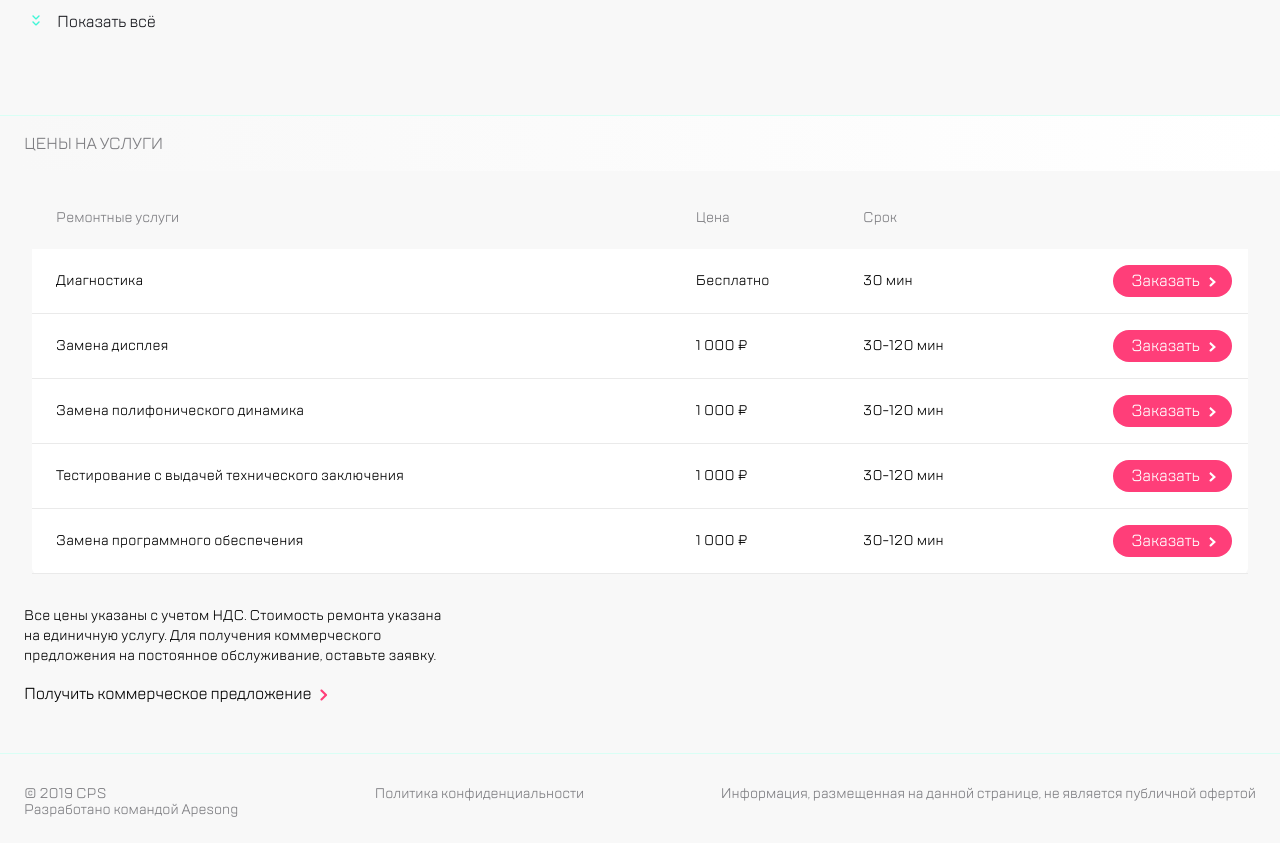
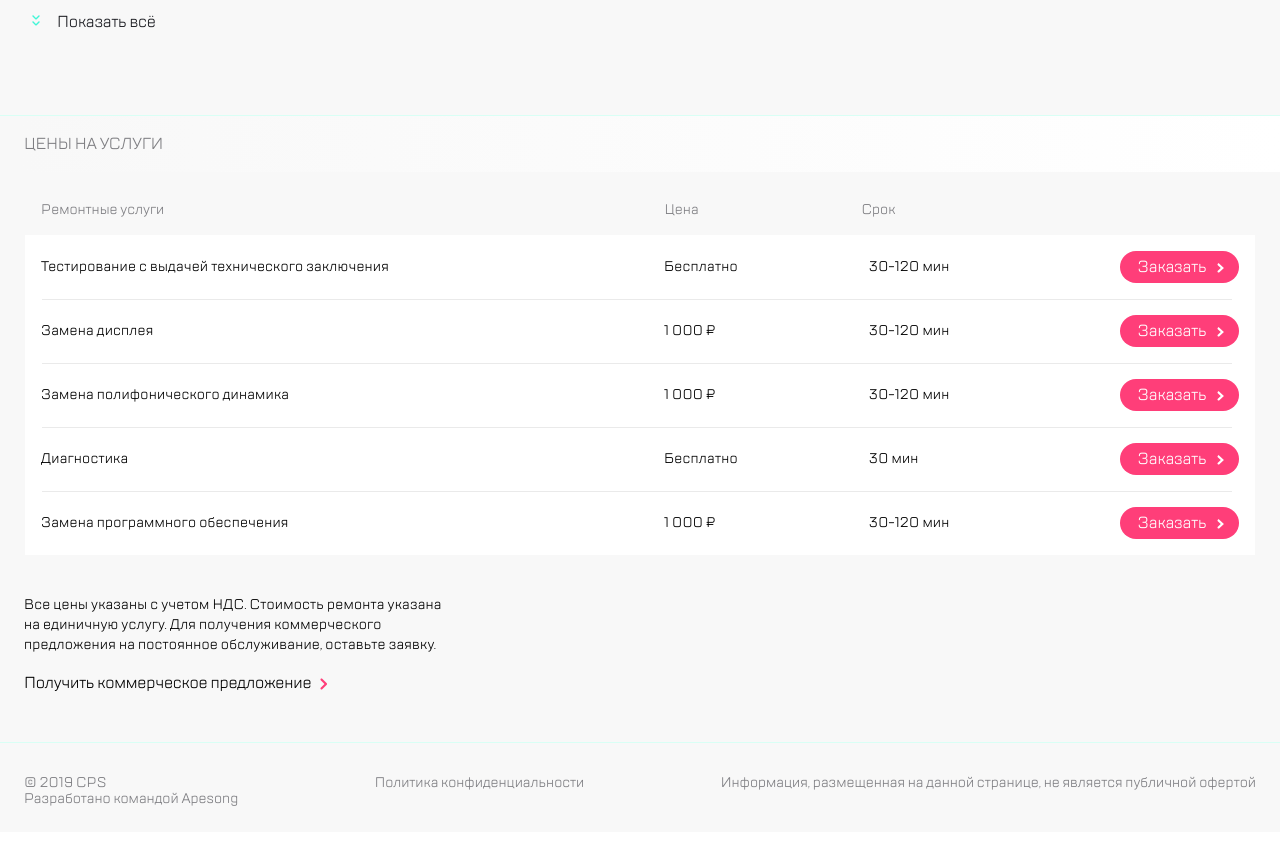
Before and after one commit to nllchik/kata-block-1.6, a website built with webpack: page src/index.html in a window 1280 px wide. Shown: the part 1083-1926 px from the top of the page. Built offline with nearby package versions, Linux system fonts and the light colour scheme.

Commit message:
first commit

```diff
--- a/src/index.html
+++ b/src/index.html
@@ -742,66 +742,6 @@
           </div>
           <div class="swiper-pagination prices__pagination"></div>
         </div>
-        <table class="prices__table">
-          <tr class="prices__header">
-            <th class="prices__cell-header">Ремонтные услуги</th>
-            <th class="prices__cell-header">Цена</th>
-            <th class="prices__cell-header">Срок</th>
-            <th class="prices__cell-header"></th>
-          </tr>
-          <tr class="prices__row">
-            <td class="prices__cell">Диагностика</td>
-            <td class="prices__cell">Бесплатно</td>
-            <td class="prices__cell">30 мин</td>
-            <td class="prices__cell">
-              <button class="btn-order">
-                <div class="btn-order__text">Заказать</div>
-              </button>
-            </td>
-          </tr>
-          <tr class="prices__row">
-            <td class="prices__cell">Замена дисплея</td>
-            <td class="prices__cell">1 000 ₽</td>
-            <td class="prices__cell">30-120 мин</td>
-            <td class="prices__cell">
-              <button class="btn-order">
-                <div class="btn-order__text">Заказать</div>
-              </button>
-            </td>
-          </tr>
-          <tr class="prices__row">
-            <td class="prices__cell">Замена полифонического динамика</td>
-            <td class="prices__cell">1 000 ₽</td>
-            <td class="prices__cell">30-120 мин</td>
-            <td class="prices__cell">
-              <button class="btn-order">
-                <div class="btn-order__text">Заказать</div>
-              </button>
-            </td>
-          </tr>
-          <tr class="prices__row">
-            <td class="prices__cell">
-              Тестирование с выдачей технического заключения
-            </td>
-            <td class="prices__cell">1 000 ₽</td>
-            <td class="prices__cell">30-120 мин</td>
-            <td class="prices__cell">
-              <button class="btn-order">
-                <div class="btn-order__text">Заказать</div>
-              </button>
-            </td>
-          </tr>
-          <tr class="prices__row">
-            <td class="prices__cell">Замена программного обеспечения</td>
-            <td class="prices__cell">1 000 ₽</td>
-            <td class="prices__cell">30-120 мин</td>
-            <td class="prices__cell">
-              <button class="btn-order">
-                <div class="btn-order__text">Заказать</div>
-              </button>
-            </td>
-          </tr>
-        </table>
         <div class="prices__offer-text">
           Все цены указаны с учетом НДС. Стоимость ремонта указана на единичную
           услугу. Для получения коммерческого предложения на постоянное
--- a/src/scss/blocks/_prices.scss
+++ b/src/scss/blocks/_prices.scss
@@ -139,10 +139,6 @@
       background: url(../img/slider/dropdown.svg) no-repeat;
     }
   }
-
-  &__table {
-    display: none;
-  }
 }
 
 @media (min-width: 333px) {
@@ -160,50 +156,120 @@
 @media (min-width: 768px) {
   .prices {
     &__title {
-      height: 56px;
       padding-left: 24px;
-      background: linear-gradient(90deg, $white-smoke 1.39%, $white 100%);
+      margin-bottom: 63px;
     }
     &__wrapper {
-      display: none;
-    }
-    &__table {
-      width: 95%;
-      margin: 0 auto 32px auto;
-      background-color: $white;
-      border-collapse: collapse;
-      border-radius: 6px;
-      display: table;
-    }
-    &__row {
-      > :first-of-type:not(th) {
-        padding: 23px 0 23px 24px;
-      }
-      :nth-child(2) {
-        padding-right: 20px;
-      }
-      :last-child {
-        text-align: right;
-        padding-right: 16px;
+      padding: 0;
+      margin: 0 25px;
+      overflow: visible;
+      &::after {
+        background: none;
       }
     }
-    &__cell-header {
-      text-align: left;
-      background-color: $white-smoke;
-      font-weight: normal;
-      font-size: 14px;
-      line-height: 16px;
-      color: $gray;
-      &:first-of-type {
-        padding: 23px 0 23px 24px;
+    &__list {
+      display: block;
+    }
+    &__item {
+      position: relative;
+      width: 100%;
+      height: 64px;
+
+      &:first-child .service-card__subtitle-services {
+        display: block;
+        position: absolute;
+        top: -33px;
+      }
+      &:first-child .service-card__subtitle-price {
+        display: block;
+        position: absolute;
+        top: -33px;
+        left: 52%;
+      }
+      &:first-child .service-card__subtitle-time {
+        display: block;
+        position: absolute;
+        top: -33px;
+        left: 68%;
+      }
+      &::after {
+        content: '';
+        position: absolute;
+        left: 17px;
+        bottom: -21px;
+        height: 1px;
+        background-color: #eaeaea;
+        margin: 20px 0;
+        width: calc(100% - 40px);
+        z-index: 2;
+      }
+      &:last-child::after {
+        height: 0;
       }
     }
-    &__cell {
+
+    .service-card {
+      display: flex;
+      width: inherit;
+      height: inherit;
+      padding: 23px 16px;
       font-size: 14px;
-      line-height: 18px;
-      letter-spacing: 0.2px;
-      box-shadow: 0px 33px 0 -40px $light_gray;
-      border-bottom: 1px solid $light_gray;
+      background: $white;
+      border-radius: 0;
+      align-items: center;
+      &__subtitle-services {
+        display: none;
+      }
+      &__text-services {
+        letter-spacing: 0.2px;
+        margin-bottom: 0px;
+        width: 52%;
+        white-space: nowrap;
+      }
+      &__subtitle-price {
+        display: none;
+      }
+      &__text-price {
+        letter-spacing: 0.2px;
+        margin-bottom: 0px;
+        width: 10%;
+        margin-right: auto;
+      }
+      &__subtitle-time {
+        display: none;
+      }
+      &__text-time {
+        letter-spacing: 0.2px;
+        margin-bottom: 0px;
+        display: block;
+        width: 81px;
+        margin-right: auto;
+      }
+      &__btn-order {
+        position: static;
+        box-shadow: none;
+        width: 119px;
+        height: 32px;
+        border: none;
+        margin-left: auto;
+        &-text {
+          position: relative;
+          font-size: 16px;
+          margin-right: 15px;
+          line-height: 24px;
+          letter-spacing: -0.15px;
+          color: #ffffff;
+          &::after {
+            content: '';
+            position: absolute;
+            top: 8px;
+            right: 0;
+            width: 7px;
+            height: 10px;
+            background: url(../img/icon/white-arrow.svg);
+          }
+        }
+      }
     }
 
     &__offer-text {
@@ -216,35 +282,6 @@
       margin: 0 29px 47px 24px;
     }
   }
-
-  .btn-order {
-    position: relative;
-    width: 119px;
-    height: 32px;
-    background: $pink;
-    border-radius: 16px;
-    border: none;
-    cursor: pointer;
-    transition: 0.5s;
-    &:hover {
-      opacity: 0.7;
-    }
-    &__text {
-      font-size: 16px;
-      line-height: 24px;
-      letter-spacing: -0.15px;
-      color: $white;
-      &::after {
-        content: '';
-        position: absolute;
-        top: 12px;
-        right: 16px;
-        width: 7px;
-        height: 10px;
-        background: url(../img/icon/white-arrow.svg);
-      }
-    }
-  }
 }
 
 @media (min-width: 1366px) {
@@ -252,17 +289,43 @@
     &__title {
       padding-left: 32px;
     }
-    &__row {
-      :nth-child(2) {
-        padding-right: 70px;
-      }
-      :nth-child(3) {
-        padding-right: 30px;
+
+    &__wrapper {
+      margin: 0 32px;
+      &::after {
+        background: none;
       }
     }
 
+    &__list {
+      display: block;
+      margin-bottom: 40px;
+      gap: 0px;
+      border-radius: 6px;
+    }
+    &__item {
+      position: relative;
+      width: 100%;
+      height: 64px;
+      &::after {
+        content: '';
+        position: absolute;
+        left: 22px;
+        bottom: -21px;
+        height: 1px;
+        background-color: #eaeaea;
+        margin: 20px 0;
+        width: calc(100% - 50px);
+        z-index: 2;
+      }
+    }
+    .service-card {
+      align-items: center;
+      padding: 23px 24px;
+    }
+
     &__offer-text {
-      margin: 0 323px 16px 32px;
+      margin: 0 32px 16px 32px;
     }
 
     &__offer-link {
--- /dev/null
+++ b/webpack.config.js
@@ -0,0 +1,90 @@
+const path = require('path')
+const HtmlWebpackPlugin = require('html-webpack-plugin')
+const MiniCssExtractPlugin = require('mini-css-extract-plugin')
+const CopyWebpackPlugin = require('copy-webpack-plugin')
+
+module.exports = {
+  // Входной файл
+  entry: ['./src/js/index.js'],
+
+  // Выходной файл
+  output: {
+    filename: './js/bundle.js',
+  },
+
+  // Source maps для удобства отладки
+  devtool: 'source-map',
+
+  module: {
+    rules: [
+      // Транспилируем js с babel
+      {
+        test: /\.js$/,
+        include: path.resolve(__dirname, 'src/js'),
+        exclude: /node_modules/,
+        use: {
+          loader: 'babel-loader',
+          options: {
+            presets: ['@babel/preset-env'],
+          },
+        },
+      },
+
+      // Компилируем SCSS в CSS
+      {
+        test: /\.scss$/,
+        use: [
+          MiniCssExtractPlugin.loader, // Extract css to separate file
+          'css-loader', // translates CSS into CommonJS
+          'postcss-loader', // parse CSS and add vendor prefixes to CSS rules
+          'sass-loader', // compiles Sass to CSS, using Node Sass by default
+        ],
+      },
+
+      // Подключаем шрифты из css
+      {
+        test: /\.(eot|ttf|woff|woff2)$/,
+        use: [
+          {
+            loader: 'file-loader?name=./fonts/[name].[ext]',
+          },
+        ],
+      },
+
+      // Подключаем картинки из css
+      {
+        test: /\.(svg|png|jpg|jpeg|webp)$/,
+        use: [
+          {
+            loader: 'file-loader?name=./static/[name].[ext]',
+          },
+        ],
+      },
+    ],
+  },
+  plugins: [
+    // Подключаем файл html, стили и скрипты встроятся автоматически
+    new HtmlWebpackPlugin({
+      title: 'Webpack 4 Starter',
+      template: './src/index.html',
+      inject: true,
+      minify: {
+        removeComments: true,
+        collapseWhitespace: false,
+      },
+    }),
+
+    // Кладем стили в отдельный файлик
+    new MiniCssExtractPlugin({
+      filename: 'style.css',
+    }),
+
+    // Копируем картинки
+    new CopyWebpackPlugin([
+      {
+        from: './src/img',
+        to: 'img',
+      },
+    ]),
+  ],
+}
```
Also changed, not shown: package.json (added, +61 -0 lines), .eslintrc.json (added), 6 other files.
